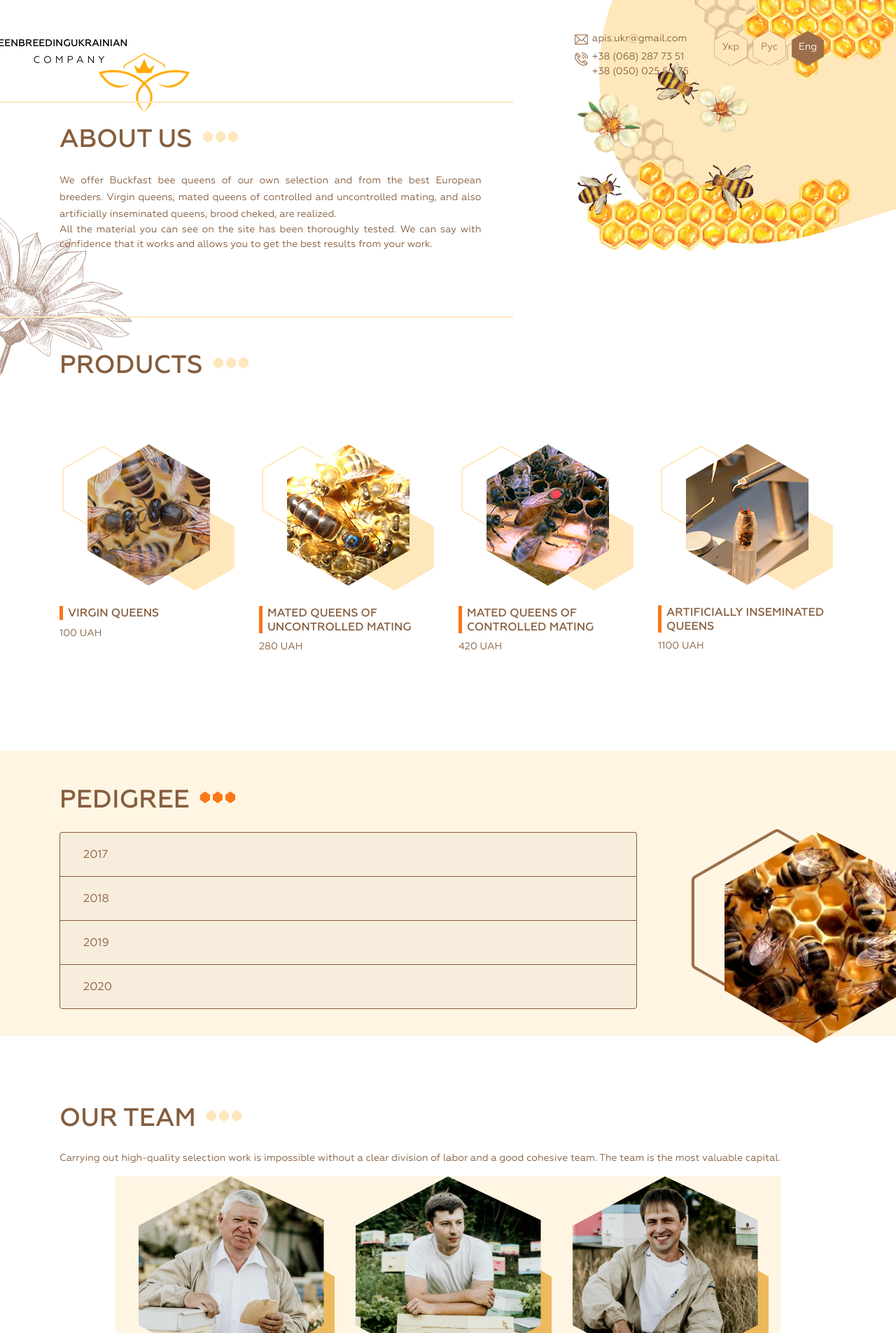
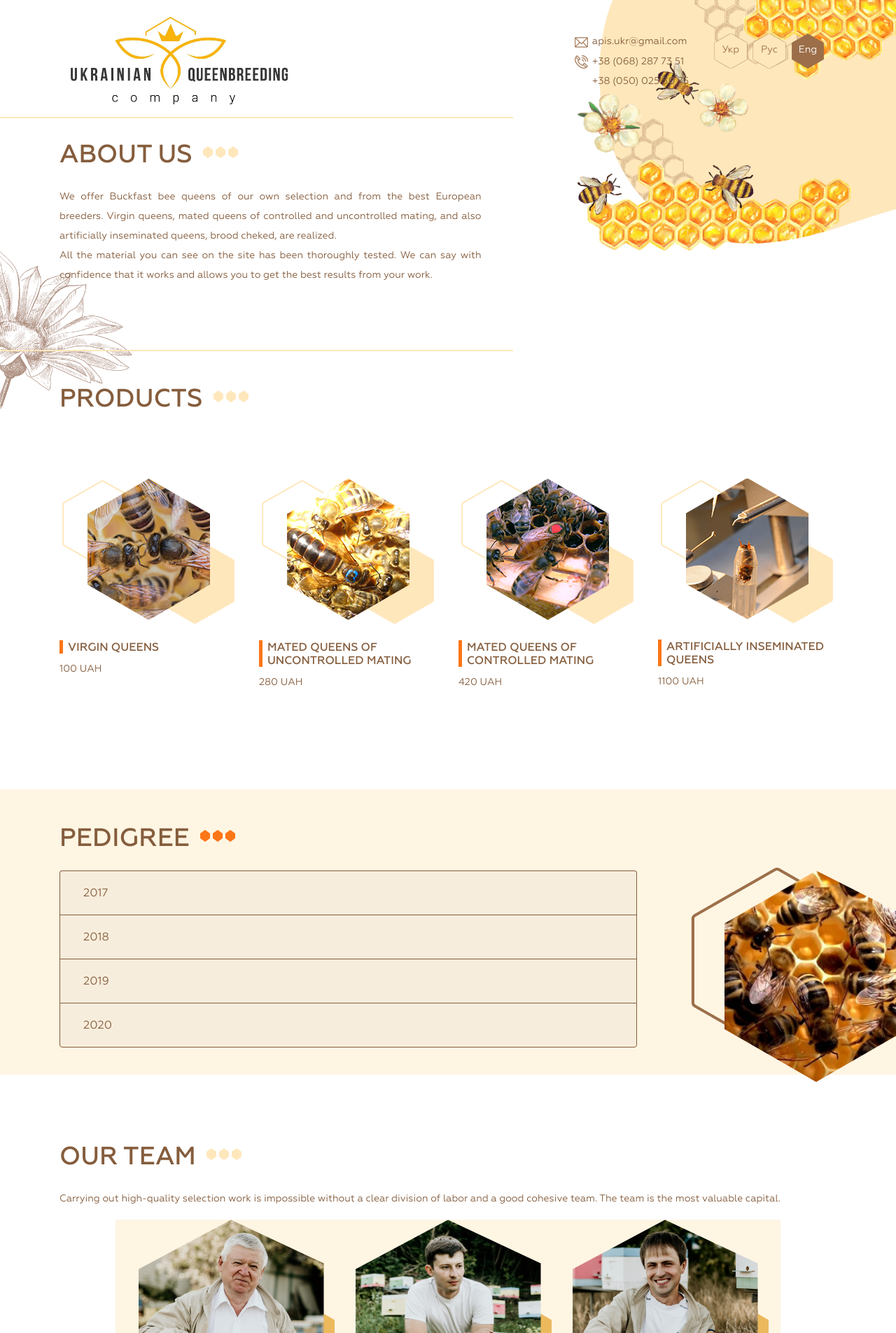
Before and after one commit to ValeriiaBond/pchelovodstvo, a PHP site: page /eng/index.html in a window 1280 px wide. Shown: the top 1905 px of the page at 70% size. Run offline with PHP 8.4, Linux system fonts and the light colour scheme; some libraries are stand-ins or nearby versions.

Commit message:
changes logo in index.html eng and changes phone number in contacts

```diff
--- a/css/style.css
+++ b/css/style.css
@@ -64,7 +64,7 @@ a:hover {
 h1 {
     display: inline;
     font-size: 12px;
-    line-height: 1.5;
+    line-height: 2;
 }
 h2 {
     text-transform: uppercase;
@@ -162,7 +162,7 @@ header {
     width: 150px;
     position: relative;
 }
-.logo > .logo_en {
+/* .logo > .logo_en {
     width: 100px;
     position: absolute;
     left: 50%;
@@ -170,13 +170,14 @@ header {
     transform: translateX(-50%);
 }
 .title_en {
+    display: block;
     text-transform: uppercase;
     font-size: 11px;
     color: #000;
     padding-top: 60px;
     position: relative;
     width: 100%;
-}
+} */
 .title__word {
     position: absolute;
 }
@@ -971,7 +972,7 @@ footer .btn_call_request {
     p,
     h1 {
         font-size: 14px;
-        line-height: 1.5;
+        line-height: 2;
     }
 
     header {
@@ -997,14 +998,14 @@ footer .btn_call_request {
     .logo {
         width: 250px;
     }
-    .logo > .logo_en {
+    /* .logo > .logo_en {
         width: 130px;
         left: 42%;
     }
     .title_en {
         font-size: 14px;
         padding-top: 84px;
-    }
+    } */
     .title__word {
         position: absolute;
     }
--- a/eng/index.html
+++ b/eng/index.html
@@ -14,7 +14,7 @@
     <script src="https://ajax.googleapis.com/ajax/libs/jquery/3.5.1/jquery.min.js"></script>
 
     <script src="../owl_carousel/owl.carousel.min.js"></script>
-    <script src="https://maps.googleapis.com/maps/api/js?key=AIzaSyCkq3PHHmhJCfpEFShuePmf-WppbcvzNUs&callback=initMap"
+    <script src="https://maps.googleapis.com/maps/api/js?key=AIzaSyCr- Jfj6Y5gCMQS2cP9yDmHn1nnP3ZSwZA&callback=initMap"
         defer></script>
     <script src="https://cdn.jsdelivr.net/npm/bootstrap@4.5.3/dist/js/bootstrap.bundle.min.js"
         integrity="sha384-ho+j7jyWK8fNQe+A12Hb8AhRq26LrZ/JpcUGGOn+Y7RsweNrtN/tE3MoK7ZeZDyx"
@@ -26,15 +26,7 @@
     <header>
         <div class="container">
             <nav class="navbar menu__body navbar-expand-lg navbar-light">
-                <div class="logo">
-                    <img class="logo_en" src="../images/UMK_sign_col-1.png" alt="українська матковівидна компанія">
-                    <h1 class="title_en">
-                        <div class="title__word word-1">Ukrainian</div>
-                        <div class="title__word word-2">queenbreeding</div>
-                        <div class="title__word word-3">company</div>
-                    </h1>
-                </div>
-
+                <div class="logo"><img src="../images/logo_eng.jpg" alt="ukrainian queenbreeding company"></div>
                 <button class="navbar-toggler menu__toggler" type="button" data-toggle="collapse"
                     data-target="#navbarNav" aria-controls="navbarNav" aria-expanded="false"
                     aria-label="Toggle navigation">
@@ -634,7 +626,7 @@
                 </div>
                 <div class="contacts__list row">
                     <div class="contacts-phone col-sm-6 col-lg-3">
-                        <p>+38 (068) <span>5287 73 51</span></p>
+                        <p>+38 (068) <span>287 73 51</span></p>
                         <p>+38 (050) <span>025 50 75</span></p>
                     </div>
                     <div class="contacts-email col-sm-6 col-lg-3">apis.ukr@gmail.com</div>
--- a/index.html
+++ b/index.html
@@ -14,7 +14,7 @@
     <script src="https://ajax.googleapis.com/ajax/libs/jquery/3.5.1/jquery.min.js"></script>
 
     <script src="owl_carousel/owl.carousel.min.js"></script>
-    <script src="https://maps.googleapis.com/maps/api/js?key=AIzaSyCkq3PHHmhJCfpEFShuePmf-WppbcvzNUs&callback=initMap"
+    <script src="https://maps.googleapis.com/maps/api/js?key=AIzaSyCr- Jfj6Y5gCMQS2cP9yDmHn1nnP3ZSwZA&callback=initMap"
         defer></script>
     <script src="https://cdn.jsdelivr.net/npm/bootstrap@4.5.3/dist/js/bootstrap.bundle.min.js"
         integrity="sha384-ho+j7jyWK8fNQe+A12Hb8AhRq26LrZ/JpcUGGOn+Y7RsweNrtN/tE3MoK7ZeZDyx"
@@ -628,7 +628,7 @@
                 </div>
                 <div class="contacts__list row">
                     <div class="contacts-phone col-sm-6 col-lg-3">
-                        <p>+38 (068) <span>5287 73 51</span></p>
+                        <p>+38 (068) <span>287 73 51</span></p>
                         <p>+38 (050) <span>025 50 75</span></p>
                     </div>
                     <div class="contacts-email col-sm-6 col-lg-3">apis.ukr@gmail.com</div>
--- a/ru/index.html
+++ b/ru/index.html
@@ -14,7 +14,7 @@
     <script src="https://ajax.googleapis.com/ajax/libs/jquery/3.5.1/jquery.min.js"></script>
 
     <script src="../owl_carousel/owl.carousel.min.js"></script>
-    <script src="https://maps.googleapis.com/maps/api/js?key=AIzaSyCkq3PHHmhJCfpEFShuePmf-WppbcvzNUs&callback=initMap"
+    <script src="https://maps.googleapis.com/maps/api/js?key=AIzaSyCr- Jfj6Y5gCMQS2cP9yDmHn1nnP3ZSwZA&callback=initMap"
         defer></script>
     <script src="https://cdn.jsdelivr.net/npm/bootstrap@4.5.3/dist/js/bootstrap.bundle.min.js"
         integrity="sha384-ho+j7jyWK8fNQe+A12Hb8AhRq26LrZ/JpcUGGOn+Y7RsweNrtN/tE3MoK7ZeZDyx"
@@ -26,7 +26,7 @@
     <header>
         <div class="container">
             <nav class="navbar menu__body navbar-expand-lg navbar-light">
-                <div class="logo"><img src="../images/logo_ru.jpg" alt="українська матковівидна компанія"></div>
+                <div class="logo"><img src="../images/logo_ru.jpg" alt="украинская матковыводная компания"></div>
                 <button class="navbar-toggler menu__toggler" type="button" data-toggle="collapse"
                     data-target="#navbarNav" aria-controls="navbarNav" aria-expanded="false"
                     aria-label="Toggle navigation">
@@ -627,7 +627,7 @@
                 </div>
                 <div class="contacts__list row">
                     <div class="contacts-phone col-sm-6 col-lg-3">
-                        <p>+38 (068) <span>5287 73 51</span></p>
+                        <p>+38 (068) <span>287 73 51</span></p>
                         <p>+38 (050) <span>025 50 75</span></p>
                     </div>
                     <div class="contacts-email col-sm-6 col-lg-3">apis.ukr@gmail.com</div>
```
Also changed, not shown: images/logo_eng.jpg (added).
